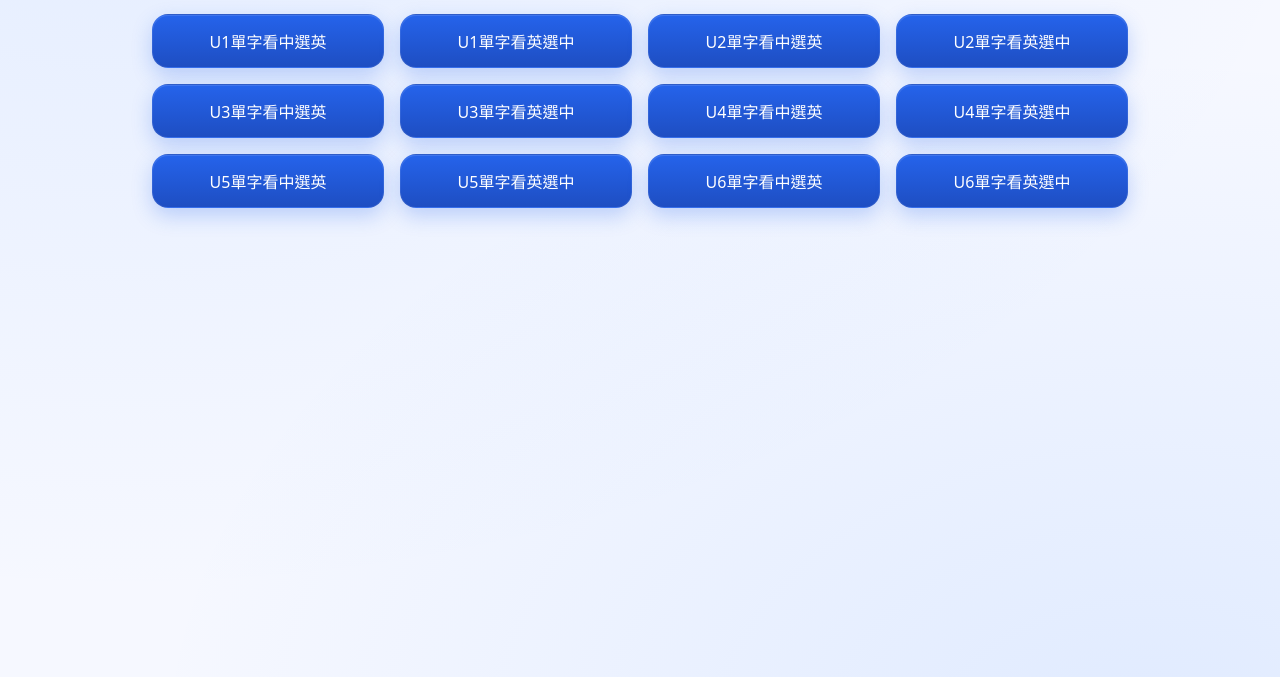
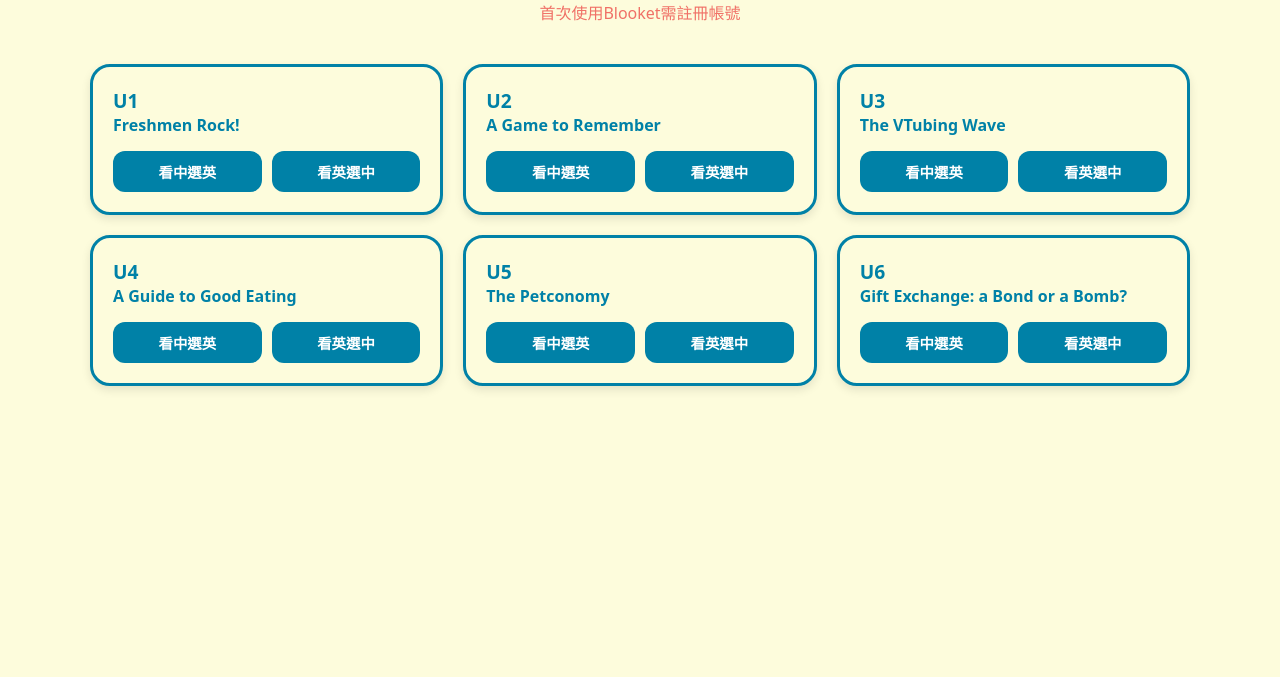
Before and after one commit to Esthercpucpu/Hanlin-Choice-English-Vocabulary-blooket, a plain HTML site: page index.html in a window 1280 px wide. Shown: the part 123-800 px from the top of the page. Drawn offline with Linux system fonts and the light colour scheme.

Commit message:
Update index.html 2.0

```diff
--- a/index.html
+++ b/index.html
@@ -3,114 +3,166 @@
 <head>
   <meta charset="utf-8" />
   <meta name="viewport" content="width=device-width, initial-scale=1" />
-  <title>翰林技高英文Choice版第一冊Blooket資源</title>
+  <title>翰林Choice版第一冊單字Blooket資源</title>
   <style>
     :root {
-      --bg: #0b1020;
-      --card: #121933;
-      --text: #f6f7fb;
-      --muted: #a6b0d9;
-      --primary: #3a86ff;
-      --primary-700: #2b6bd8;
-      --ring: rgba(58, 134, 255, 0.55);
+      --c1: #0081a7;
+      --c3: #fdfcdc;
+      --c5: #f07167;
     }
-    @media (prefers-color-scheme: light) {
-      :root {
-        --bg: #f6f8ff;
-        --card: #ffffff;
-        --text: #0b1020;
-        --muted: #5b647d;
-        --primary: #2563eb;
-        --primary-700: #1e4ec2;
-        --ring: rgba(37, 99, 235, 0.35);
-      }
-    }
-
-    * { box-sizing: border-box; }
-    html, body { height: 100%; }
     body {
       margin: 0;
-      font-family: system-ui, -apple-system, Segoe UI, Roboto, Noto Sans TC, "PingFang TC", "Microsoft JhengHei", "Heiti TC", Arial, sans-serif;
-      background: radial-gradient(1200px 800px at 10% -10%, rgba(58, 134, 255, 0.1), transparent),
-                  radial-gradient(1000px 700px at 90% 110%, rgba(58, 134, 255, 0.12), transparent),
-                  var(--bg);
-      color: var(--text);
+      font-family: system-ui, -apple-system, Segoe UI, Roboto, Noto Sans TC, "PingFang TC", "Microsoft JhengHei", Arial, sans-serif;
+      background: var(--c3);
+      color: var(--c1);
     }
-
     .container {
-      max-width: 1024px;
+      max-width: 1100px;
       margin: 0 auto;
-      padding: 40px 24px 64px;
+      padding: 40px 20px;
     }
-
     header {
       text-align: center;
-      margin-bottom: 28px;
+      margin-bottom: 40px;
     }
-    h1 { font-size: 2rem; line-height: 1.1; margin: 0 0 10px; }
-    p.lead { color: var(--muted); margin: 0; }
-
-    .grid {
+    h1 {
+      font-size: 2rem;
+      margin-bottom: 10px;
+      color: var(--c1);
+    }
+    p.lead {
+      font-size: 1rem;
+      color: var(--c5);
+    }
+    /* grid 排版 */
+    .unit-grid {
       display: grid;
-      grid-template-columns: repeat(auto-fit, minmax(220px, 1fr));
-      gap: 16px;
-      margin-top: 24px;
+      grid-template-columns: repeat(auto-fit, minmax(300px, 1fr));
+      gap: 20px;
     }
-
-    /* Button-like link */
+    /* 卡片外框 */
+    .unit-card {
+      background: var(--c3);
+      border: 3px solid var(--c1);
+      border-radius: 20px;
+      padding: 20px;
+      box-shadow: 0 4px 10px rgba(0,0,0,0.1);
+      transition: transform 0.25s ease, box-shadow 0.25s ease;
+    }
+    .unit-card:hover {
+      transform: translateY(-5px);
+      box-shadow: 0 8px 20px rgba(0,0,0,0.15);
+    }
+    .unit-title {
+      margin-bottom: 15px;
+    }
+    .unit-code {
+      font-size: 1.2rem;
+      font-weight: bold;
+      color: var(--c1);
+    }
+    .unit-name {
+      font-size: 1rem;
+      font-weight: bold;
+      color: var(--c1);
+    }
+    .btn-group {
+      display: flex;
+      gap: 10px;
+      flex-wrap: wrap;
+    }
     .btn-link {
-      --padY: 14px; --padX: 16px;
-      display: inline-flex;
-      align-items: center;
-      justify-content: center;
-      gap: 10px;
-      width: 100%;
-      padding: var(--padY) var(--padX);
-      border-radius: 16px;
+      flex: 1;
+      text-align: center;
       text-decoration: none;
+      padding: 10px 12px;
+      border-radius: 12px;
+      font-weight: 600;
       color: white;
-      background: linear-gradient(180deg, var(--primary), var(--primary-700));
-      box-shadow: 0 8px 20px rgba(37, 99, 235, 0.25), inset 0 1px 0 rgba(255,255,255,0.12);
-      border: 1px solid rgba(255,255,255,0.08);
-      transition: transform 0.15s ease, box-shadow 0.2s ease, filter 0.2s ease;
-      position: relative;
-      overflow: hidden;
+      background: var(--c1);
+      transition: 0.25s;
+      font-size: 0.9rem;
     }
-    .btn-link:hover { transform: translateY(-1px); filter: brightness(1.05); }
-    .btn-link:active { transform: translateY(0); filter: brightness(0.98); }
-    .btn-link:focus-visible {
-      outline: none;
-      box-shadow: 0 0 0 4px var(--ring), 0 8px 20px rgba(37,99,235,0.25);
-    }
-    .btn-link .sub {
-      display: block;
-      font-size: 12px;
-      line-height: 1.2;
-      opacity: 0.95;
+    .btn-link:hover {
+      background: var(--c5);
+      transform: translateY(-2px);
     }
   </style>
 </head>
 <body>
   <div class="container">
     <header>
-      <h1>翰林技高英文Choice版第一冊Blooket資源</h1>
+      <h1>翰林Choice版第一冊單字Blooket資源</h1>
       <p class="lead">首次使用Blooket需註冊帳號</p>
     </header>
 
-    <section class="grid">
-      <a class="btn-link" href="https://dashboard.blooket.com/set/68b0fe72d548e0fca8dabf30" target="_blank" rel="noopener">U1單字看中選英</a>
-      <a class="btn-link" href="https://dashboard.blooket.com/set/68b0fefe928b0a0401dc1801" target="_blank" rel="noopener">U1單字看英選中</a>
-      <a class="btn-link" href="https://dashboard.blooket.com/set/68b101c580d302fef06a6aab" target="_blank" rel="noopener">U2單字看中選英</a>
-      <a class="btn-link" href="https://dashboard.blooket.com/set/68b1021180d302fef06a6ab2" target="_blank" rel="noopener">U2單字看英選中</a>
-      <a class="btn-link" href="https://dashboard.blooket.com/set/68b1027580d302fef06a6ac1" target="_blank" rel="noopener">U3單字看中選英</a>
-      <a class="btn-link" href="https://dashboard.blooket.com/set/6801b54a4df2442203ad6cc6" target="_blank" rel="noopener">U3單字看英選中</a>
-      <a class="btn-link" href="https://dashboard.blooket.com/set/68b102d380d302fef06a6acd" target="_blank" rel="noopener">U4單字看中選英</a>
-      <a class="btn-link" href="https://dashboard.blooket.com/set/68b102fa80d302fef06a6ad0" target="_blank" rel="noopener">U4單字看英選中</a>
-      <a class="btn-link" href="https://dashboard.blooket.com/set/68b1036d928b0a0401dc1890" target="_blank" rel="noopener">U5單字看中選英</a>
-      <a class="btn-link" href="https://dashboard.blooket.com/set/68b1034aa6cc781f96ec41f7" target="_blank" rel="noopener">U5單字看英選中</a>
-      <a class="btn-link" href="https://dashboard.blooket.com/set/68b103a580d302fef06a6aea" target="_blank" rel="noopener">U6單字看中選英</a>
-      <a class="btn-link" href="https://dashboard.blooket.com/set/68b103f38d78b7b5c0eb665e" target="_blank" rel="noopener">U6單字看英選中</a>
-    </section>
+    <div class="unit-grid">
+      <div class="unit-card">
+        <div class="unit-title">
+          <div class="unit-code">U1</div>
+          <div class="unit-name">Freshmen Rock!</div>
+        </div>
+        <div class="btn-group">
+          <a class="btn-link" href="https://dashboard.blooket.com/set/68b0fe72d548e0fca8dabf30" target="_blank">看中選英</a>
+          <a class="btn-link" href="https://dashboard.blooket.com/set/68b0fefe928b0a0401dc1801" target="_blank">看英選中</a>
+        </div>
+      </div>
+
+      <div class="unit-card">
+        <div class="unit-title">
+          <div class="unit-code">U2</div>
+          <div class="unit-name">A Game to Remember</div>
+        </div>
+        <div class="btn-group">
+          <a class="btn-link" href="https://dashboard.blooket.com/set/68b101c580d302fef06a6aab" target="_blank">看中選英</a>
+          <a class="btn-link" href="https://dashboard.blooket.com/set/68b1021180d302fef06a6ab2" target="_blank">看英選中</a>
+        </div>
+      </div>
+
+      <div class="unit-card">
+        <div class="unit-title">
+          <div class="unit-code">U3</div>
+          <div class="unit-name">The VTubing Wave</div>
+        </div>
+        <div class="btn-group">
+          <a class="btn-link" href="https://dashboard.blooket.com/set/68b1027580d302fef06a6ac1" target="_blank">看中選英</a>
+          <a class="btn-link" href="https://dashboard.blooket.com/set/6801b54a4df2442203ad6cc6" target="_blank">看英選中</a>
+        </div>
+      </div>
+
+      <div class="unit-card">
+        <div class="unit-title">
+          <div class="unit-code">U4</div>
+          <div class="unit-name">A Guide to Good Eating</div>
+        </div>
+        <div class="btn-group">
+          <a class="btn-link" href="https://dashboard.blooket.com/set/68b102d380d302fef06a6acd" target="_blank">看中選英</a>
+          <a class="btn-link" href="https://dashboard.blooket.com/set/68b102fa80d302fef06a6ad0" target="_blank">看英選中</a>
+        </div>
+      </div>
+
+      <div class="unit-card">
+        <div class="unit-title">
+          <div class="unit-code">U5</div>
+          <div class="unit-name">The Petconomy</div>
+        </div>
+        <div class="btn-group">
+          <a class="btn-link" href="https://dashboard.blooket.com/set/68b1036d928b0a0401dc1890" target="_blank">看中選英</a>
+          <a class="btn-link" href="https://dashboard.blooket.com/set/68b1034aa6cc781f96ec41f7" target="_blank">看英選中</a>
+        </div>
+      </div>
+
+      <div class="unit-card">
+        <div class="unit-title">
+          <div class="unit-code">U6</div>
+          <div class="unit-name">Gift Exchange: a Bond or a Bomb?</div>
+        </div>
+        <div class="btn-group">
+          <a class="btn-link" href="https://dashboard.blooket.com/set/68b103a580d302fef06a6aea" target="_blank">看中選英</a>
+          <a class="btn-link" href="https://dashboard.blooket.com/set/68b103f38d78b7b5c0eb665e" target="_blank">看英選中</a>
+        </div>
+      </div>
+    </div>
   </div>
 </body>
 </html>
```
